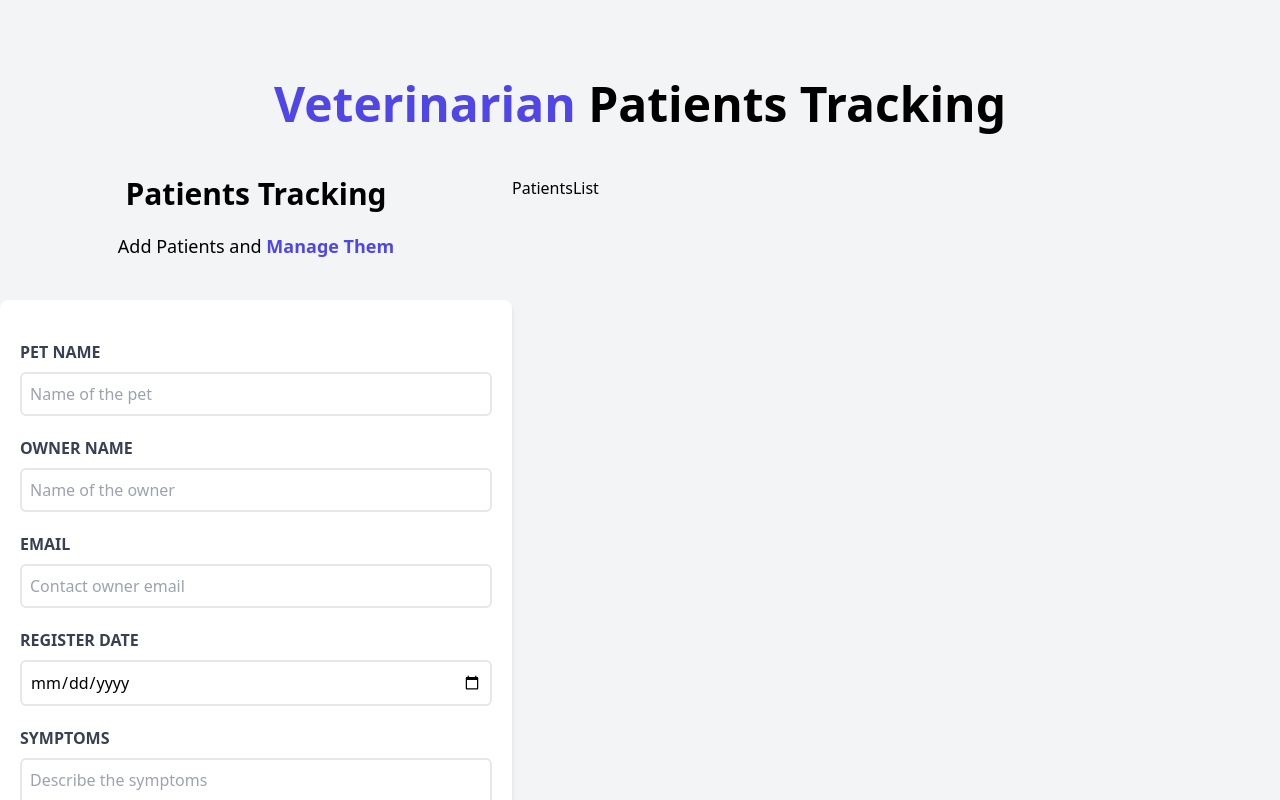
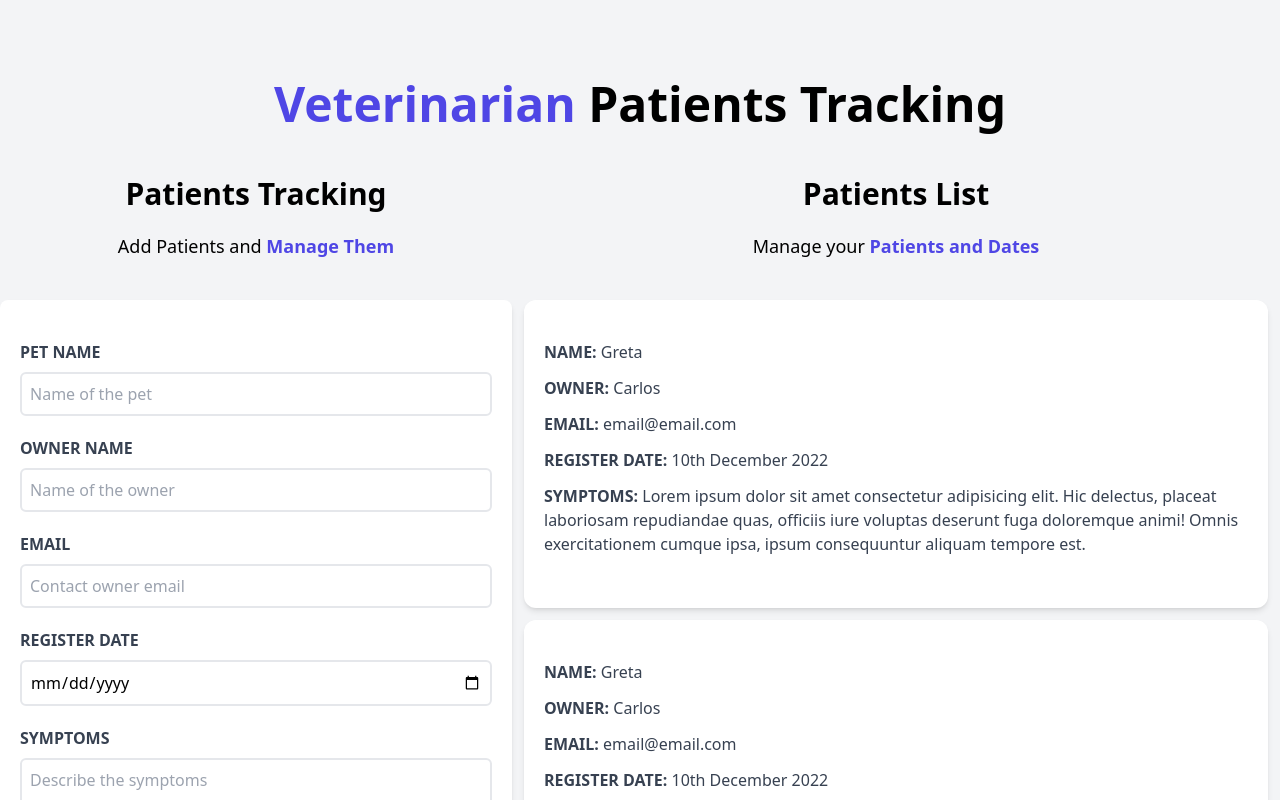
Before and after one commit to charls96/veterinarian-webapp, a React (Vite) app: page / in a window 1280 px wide. Shown: the top 800 px of the page. Built offline with nearby package versions, Linux system fonts and the light colour scheme.

Commit message:
added patients list

```diff
--- /dev/null
+++ b/src/components/Patients.jsx
@@ -0,0 +1,33 @@
+const Patients = () => {
+  return (
+    <div className="m-3 bg-white shadow-md px-5 py-10 rounded-xl">
+      <p className="font-bold mb-3 text-gray-700 uppercase">
+        Name: {""}
+        <span className="font-normal normal-case">Greta</span>
+      </p>
+      <p className="font-bold mb-3 text-gray-700 uppercase">
+        Owner: {""}
+        <span className="font-normal normal-case">Carlos</span>
+      </p>
+      <p className="font-bold mb-3 text-gray-700 uppercase">
+        Email: {""}
+        <span className="font-normal normal-case">email@email.com</span>
+      </p>
+      <p className="font-bold mb-3 text-gray-700 uppercase">
+        Register date: {""}
+        <span className="font-normal normal-case">10th December 2022</span>
+      </p>
+      <p className="font-bold mb-3 text-gray-700 uppercase">
+        symptoms: {""}
+        <span className="font-normal normal-case">
+          Lorem ipsum dolor sit amet consectetur adipisicing elit. Hic delectus,
+          placeat laboriosam repudiandae quas, officiis iure voluptas deserunt
+          fuga doloremque animi! Omnis exercitationem cumque ipsa, ipsum
+          consequuntur aliquam tempore est.
+        </span>
+      </p>
+    </div>
+  );
+};
+
+export default Patients;
--- a/src/components/PatientsList.jsx
+++ b/src/components/PatientsList.jsx
@@ -1,7 +1,21 @@
+import Patients from "./Patients";
+
 const PatientsList = () => {
   return (
-    <div className="w-1/2 lg:w-3/5">
-      <h2>PatientsList</h2>
+    <div className="md:w-1/2 lg:w-3/5 md:h-screen overflow-y-scroll">
+      <h2 className="text-3xl text-center font-black">Patients List</h2>
+      <p className="text-lg text-center mt-5 mb-10">
+        Manage your{" "}
+        <span className="text-indigo-600 font-bold">Patients and Dates</span>
+      </p>
+
+      <Patients />
+      <Patients />
+      <Patients />
+      <Patients />
+      <Patients />
+      <Patients />
+      <Patients />
     </div>
   );
 };
```
